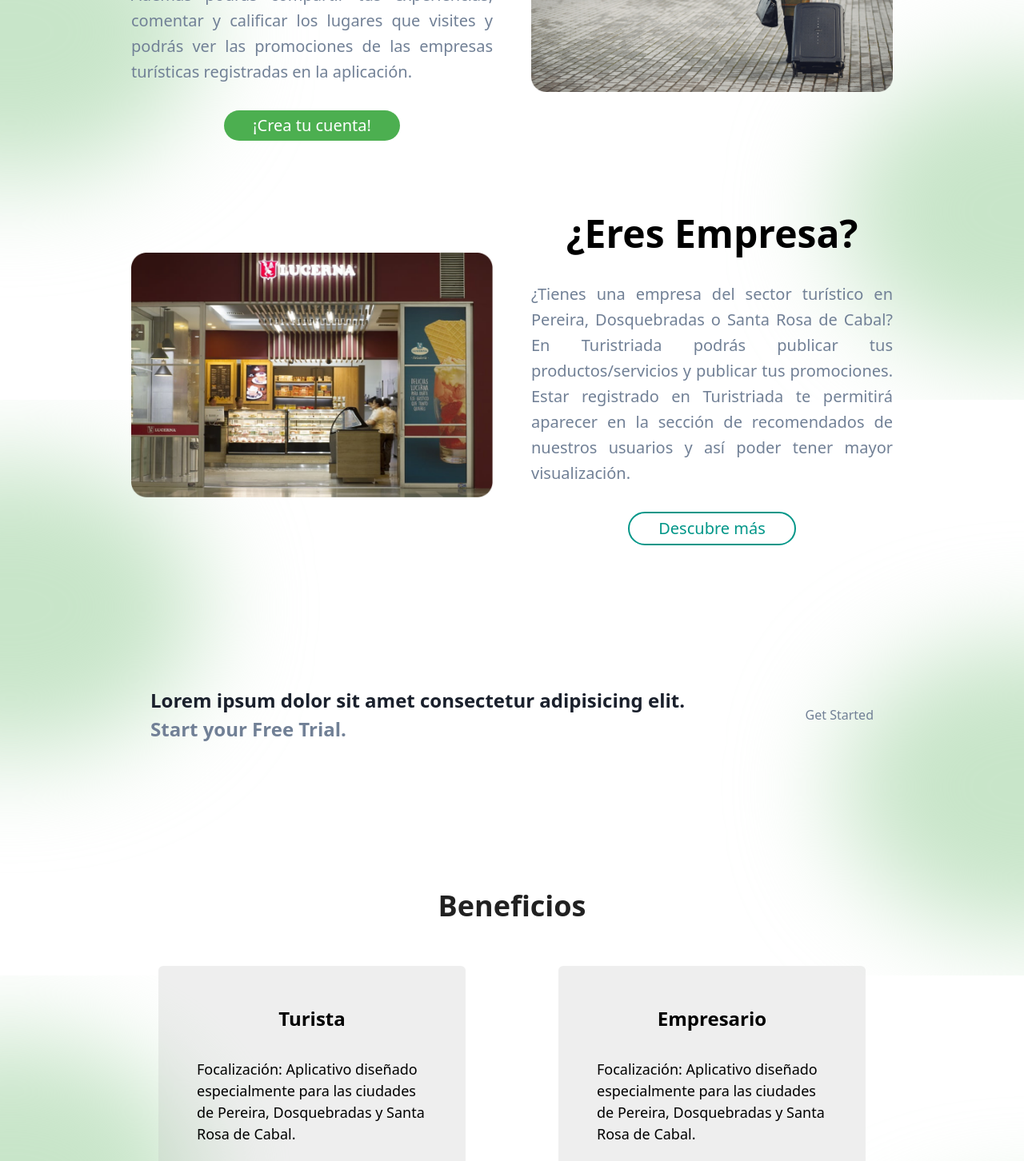
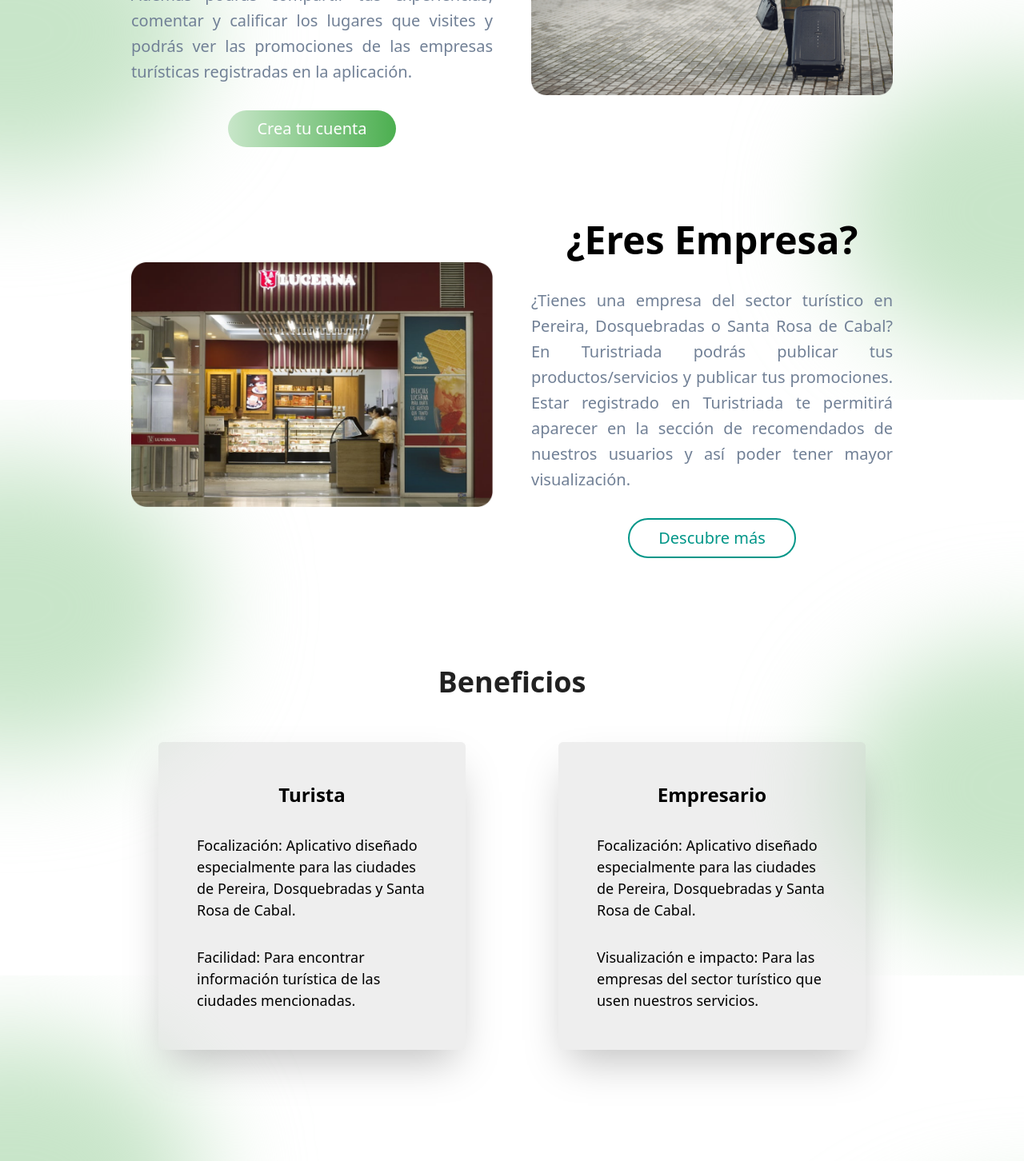
Before and after one commit to JohanRestrepo19/turistriada, a Next.js app: page / in a window 1280 px wide. Shown: the part 940-2392 px from the top of the page at 80% size. Built offline with nearby package versions, Linux system fonts and the light colour scheme.

Commit message:
fix: component company button redesig with gradient color

```diff
--- a/src/benefits/Card.tsx
+++ b/src/benefits/Card.tsx
@@ -7,7 +7,7 @@ type CardProps = {
 };
 
 const Card = (props: CardProps) => (
-  <div className="container flex flex-col bg-card rounded-md p-8 w-96">
+  <div className="container flex flex-col bg-card rounded-md p-8 w-96 shadow-2xl">
     <h2 className="text-2xl text-black font-bold m-4 self-center">
       {props.title}
     </h2>
--- a/src/feature/Company.tsx
+++ b/src/feature/Company.tsx
@@ -29,7 +29,7 @@ const Company = (props: ICompanyProps) => {
         <div className="mt-6 text-xl text-justify leading-8">
           {props.description}
         </div>
-        <button className="rounded-full mt-8 px-9 py-1 border-2 text-xl text-accent border-accent hover:border-primary-base hover:text-primary-base">
+        <button className="rounded-full mt-8 px-9 py-2 border-2 text-xl text-accent border-accent hover:border-primary-base hover:text-primary-base hover:ring hover:ring-primary-light">
           Descubre más
         </button>
       </div>
--- a/src/feature/Tourist.tsx
+++ b/src/feature/Tourist.tsx
@@ -29,8 +29,8 @@ const Tourist = (props: ITouristProps) => {
         <div className="mt-6 text-xl text-justify leading-8">
           {props.description}
         </div>
-        <button className="rounded-full mt-8 bg-primary-base text-white px-9 py-1 text-xl hover:bg-primary-dark">
-          ¡Crea tu cuenta!
+        <button className="rounded-full mt-8 bg-gradient-to-r from-primary-light to-primary-base text-white px-9 py-2 text-xl hover:ring hover:ring-primary-light">
+          Crea tu cuenta
         </button>
       </div>
 
--- a/src/templates/Base.tsx
+++ b/src/templates/Base.tsx
@@ -2,7 +2,7 @@ import { Background } from '../background/Background';
 import { Meta } from '../layout/Meta';
 import { Team } from '../team/Team';
 import { AppConfig } from '../utils/AppConfig';
-import { Banner } from './Banner';
+// import { Banner } from './Banner';
 import { Benefits } from './Benefits';
 import { Footer } from './Footer';
 import { Hero } from './Hero';
@@ -14,7 +14,8 @@ const Base = () => (
       <Meta title={AppConfig.title} description={AppConfig.description} />
       <Hero />
       <VerticalFeatures />
-      <Banner />
+      {/* TODO: Componente por borrar o por reutilizar: */}
+      {/* <Banner /> */}
       <Benefits />
       <Team />
       <Footer />
```
